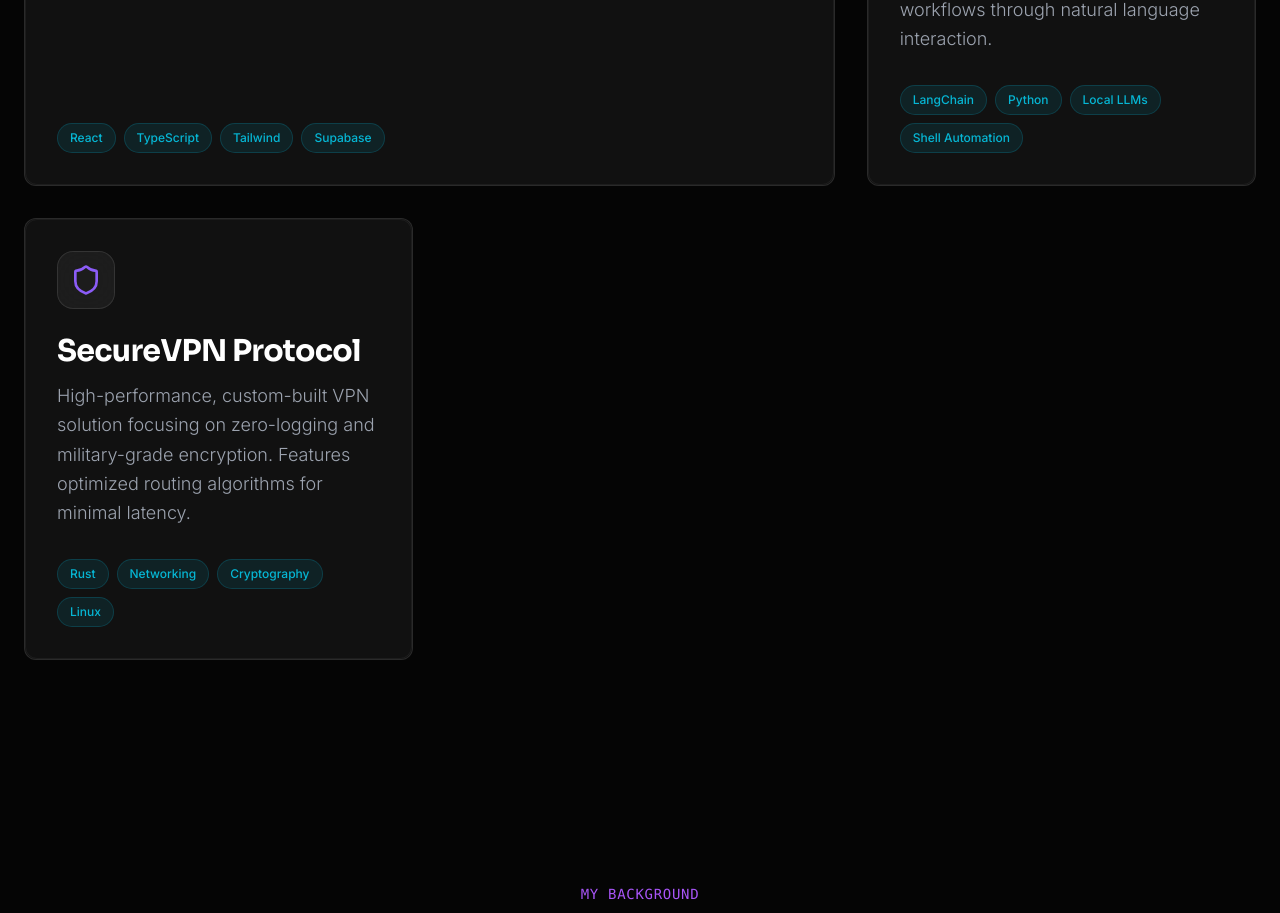
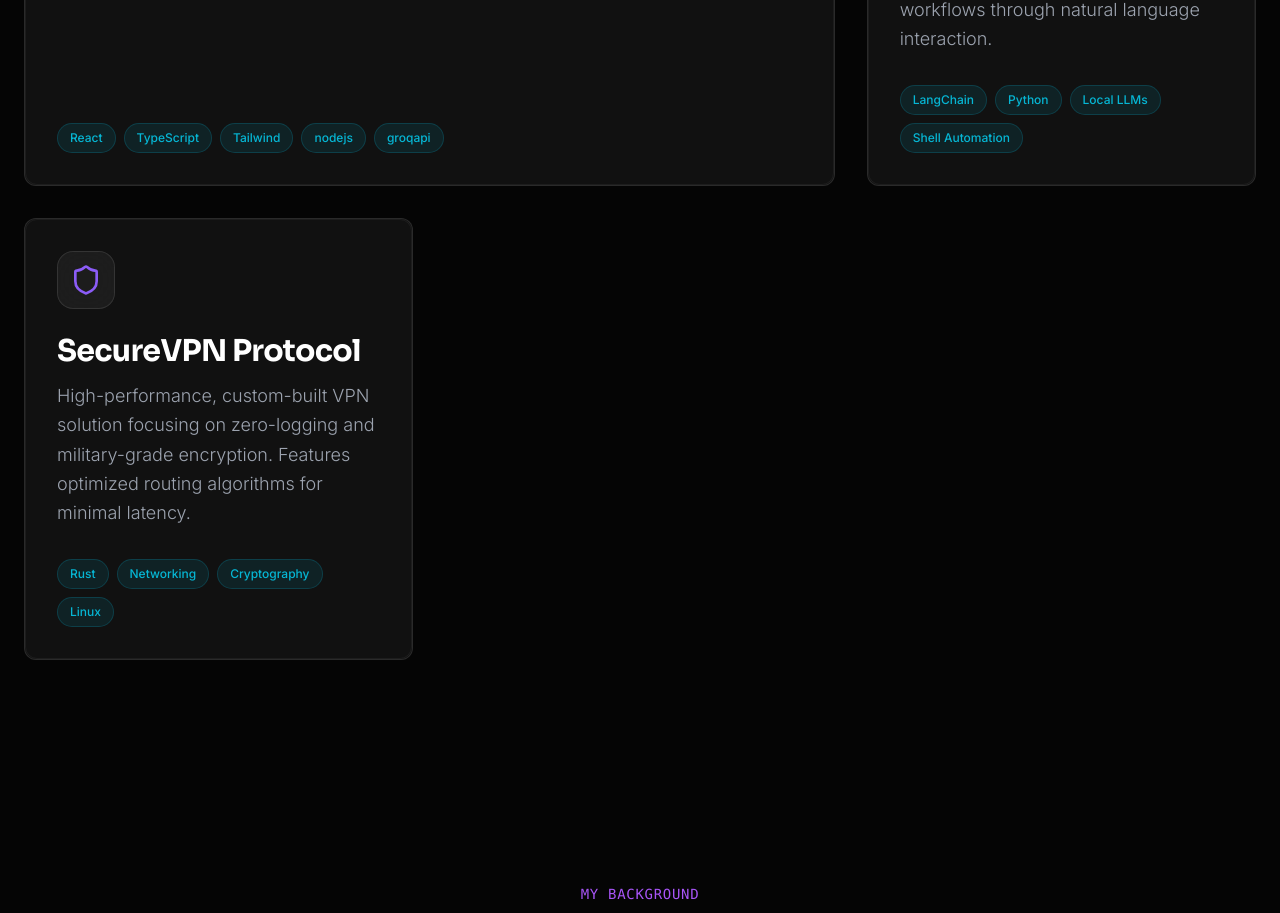
Before and after one commit to jawadhameedbaloch/jawadhameedbaloch-portfolio, a React (Vite) app: page / in a window 1280 px wide. Shown: the part 3640-4553 px from the top of the page. Built offline with nearby package versions, Linux system fonts and the light colour scheme.

Commit message:
Update Projects.tsx

```diff
--- a/src/components/sections/Projects.tsx
+++ b/src/components/sections/Projects.tsx
@@ -7,7 +7,7 @@ const Projects = () => {
         {
             title: 'ATS Resume Maker',
             description: 'Engineered a completely free, AI-powered web application that analyzes and optimizes unstructured resume data for 100% Applicant Tracking System (ATS) compliance. Designed with a frictionless, no-signup architecture, the platform empowers job seekers to seamlessly bypass screening bots and maximize their interview callback rates.',
-            tech: ['React', 'TypeScript', 'Tailwind', 'Supabase'],
+            tech: ['React', 'TypeScript', 'Tailwind', 'nodejs', 'groqapi'],
             link: 'https://atsresumemaker.net/',
             icon: <ScanEye className="w-8 h-8 text-cyber-cyan" />,
             gradient: "from-purple-500/20 to-cyan-500/20"
```
